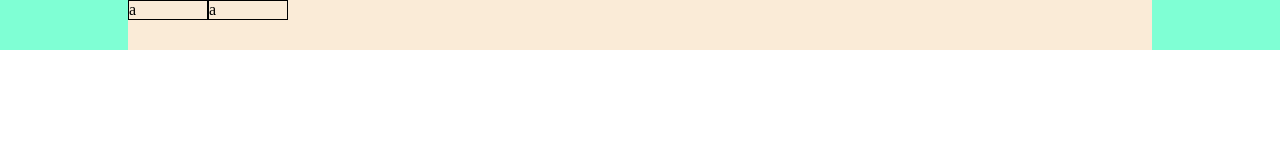
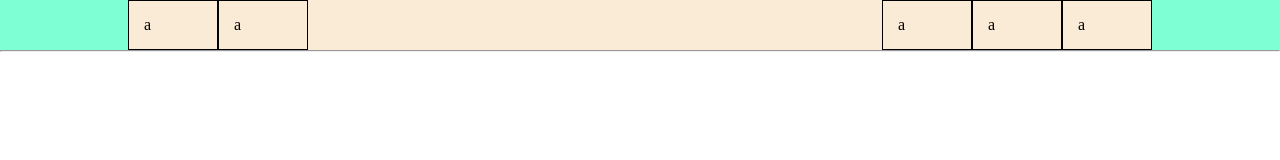
Before and after one commit to SimoneSaramondi/htmlcss-hubspot, a plain HTML site: page index.html in a window 1280 px wide. Drawn offline with Linux system fonts and the light colour scheme.

Commit message:
progettazione primo nav

```diff
--- a/index.html
+++ b/index.html
@@ -10,6 +10,7 @@
 <body>
     <header>
         <div class="header-box">
+            <div class="first-nav-box">
                 <nav id="first-nav">
                     <div id="first-nav-left">
                         <ul>
@@ -17,8 +18,16 @@
                             <li>a</li>
                         </ul>
                     </div>
-                <div id="first-nav-right"></div>
+                    <div id="first-nav-right">
+                        <ul>
+                            <li>a</li>
+                            <li>a</li>
+                            <li>a</li>
+                        </ul>
+                    </div>
                 </nav>
+            </div>
+            <hr>
             <nav id="second-nav"></nav>
             <div id="main-header"></div>
             <div id="footer-header"></div>
--- a/style.css
+++ b/style.css
@@ -4,25 +4,43 @@
     box-sizing: border-box;
 }
 /*HEADER*/
-header{
+.header-box{
     background-color: aquamarine;
 }
-.header-box{
-    width: 80%;
-    height: 50px;
-    margin: auto;
-    background-color: antiquewhite;
-}
+/*APERTURA PRIMO NAV*/
 #first-nav-left{
-    background-color: blue;
     width: 200px;
 }
 #first-nav-left ul{
     list-style-type: none;
 }
 #first-nav-left ul li{
-   /* display: inline-block;*/
     border: 1px solid;
-    width: 40%;
+    width: 45%;
+    height: 50px;
+    padding: 15px;
     float: left;
 }
+#first-nav-right{
+    width: 300px;
+    float: right;
+}
+#first-nav-right ul{
+    list-style-type: none;
+}
+#first-nav-right ul li{
+    border: 1px solid;
+    width: 30%;
+    height: 50px;
+    padding: 15px;
+    float: right;
+}
+.first-nav-box{
+    height: 50px;
+    background-color: antiquewhite;
+    width: 80%;
+    margin: auto;
+}
+/*CHIUSURA PRIMO NAV*/
+/*APERTURA SECONDO NAV*/
+/*CHIUSURA SECONDO NAV*/
```
Lines whose indentation alone changed are shown as unchanged.
